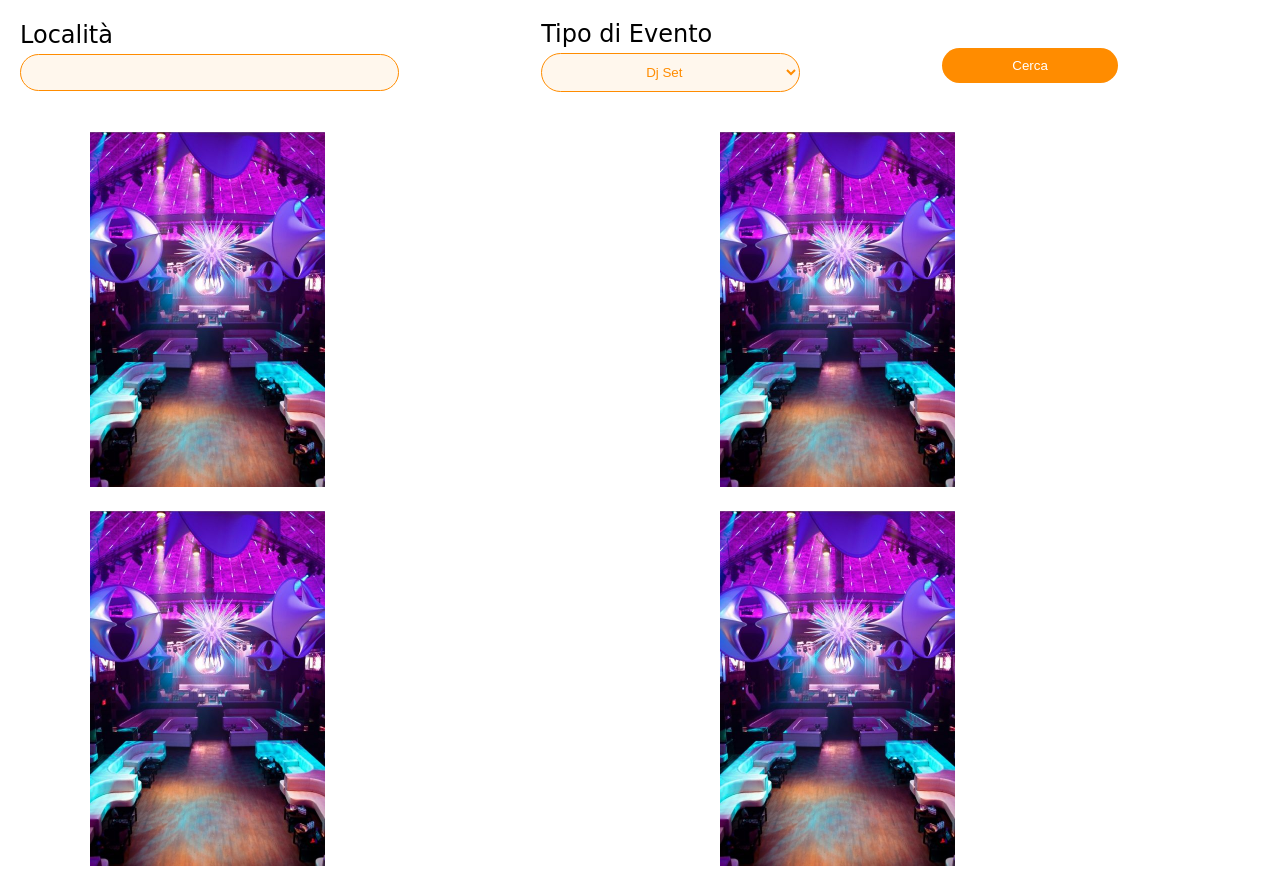
After one commit to tonylm00/BEvent, a Flask app: template BEvent_app/templates/RicercaEvento.html in a window 1280 px wide. The commit adds this page. Run offline with Flask 3, Linux system fonts and the light colour scheme; the template is opened without the code that fills it, so the values that code supplies are empty.

Commit message:
Fatta css e HTML di Ricerca Evento

```diff
--- /dev/null
+++ b/BEvent_app/static/style/RicercaEvento.css
@@ -0,0 +1,76 @@
+body {
+    font-family: 'Arial', sans-serif;
+    margin: 0;
+    padding: 0;
+}
+.search-container{
+    display: flex;
+    flex-direction: column;
+    align-items: center;
+    margin: 20px;
+}
+.search-label{
+    font-size: 24px;
+    font-family: 'Brush Script MT',cursive;
+    margin-bottom: 5px;
+}
+.search-group {
+  display: flex;
+  flex-direction: column;
+  align-items: flex-start; /* Allinea gli elementi a sinistra */
+  margin-right: 10px; /* Distanza tra i gruppi di ricerca */
+  flex-grow: 1; /* Aggiungi spazio tra i gruppi di ricerca */
+}
+.search-bar {
+  display: flex;
+  align-items: center; /* Centra gli elementi verticalmente */
+  padding: 20px;
+  background-color: white;
+  border-radius: 25px;
+}
+.search-group {
+  display: flex;
+  flex-direction: column;
+  align-items: flex-start;
+  margin-right: 20px; /* Aggiungi spazio tra i gruppi di ricerca */
+}
+
+
+.search-input, .search-select {
+  flex-grow: 1; /* Permette al campo di input di crescere e riempire lo spazio disponibile */
+  padding: 10px 100px;/* Aumenta il padding per ingrandire l'input */
+  border: 1px solid darkorange;
+  border-radius: 20px;
+  background-color: #FFF7ED;
+  color: darkorange;
+  margin-right: auto;
+}
+
+
+.search-button {
+  padding: 10px 70px;
+  background-color: darkorange;
+  color: white;
+  border: none;
+  border-radius: 20px;
+  cursor: pointer;
+  white-space: nowrap;
+  margin-top: auto;
+  flex-grow: 0;
+}
+
+.gallery {
+    display: flex;
+    flex-wrap: wrap;
+    justify-content: space-around;
+    padding: 10px;
+}
+
+.poster {
+    margin: 10px;
+}
+
+.poster img {
+    width: 50%; /* Adatta questo valore per un corretto layout */
+    height: auto;
+}
--- /dev/null
+++ b/BEvent_app/templates/RicercaEvento.html
@@ -0,0 +1,47 @@
+<!DOCTYPE html>
+<html lang="en">
+<head>
+    <meta charset="UTF-8">
+    <title>Ricerca Evento</title>
+    <link rel="stylesheet"  type="text/css" href="../static/style/RicercaEvento.css">
+</head>
+<body>
+    <div class="search-bar">
+        <div class="search-group">
+            <label for="search-input" class="search-label">Località</label>
+            <input type="text" id="search-input" class="search-input">
+        </div>
+        <div class="search-group">
+            <label for="tipo-evento-select" class="search-label">Tipo di Evento</label>
+            <select id="tipo-evento-select" class="search-select">
+                <option value="dj-set">Dj Set</option>
+                <!-- Altre opzioni qui -->
+            </select>
+        </div>
+
+        <div class="search-group">
+            <br>
+             <button class="search-button">Cerca</button>
+        </div>
+    </div>
+
+    <div class="gallery">
+        <!-- Ripeti questo blocco per ogni immagine -->
+        <div class="poster">
+            <img src="../static/images/Cerca.jpg" alt="Poster evento">
+        </div>
+        <div class="poster">
+            <img src="../static/images/Cerca.jpg" alt="Poster evento">
+        </div>
+        <div class="poster">
+            <img src="../static/images/Cerca.jpg" alt="Poster evento">
+        </div>
+        <div class="poster">
+            <img src="../static/images/Cerca.jpg" alt="Poster evento">
+        </div>
+
+        <!-- Altri poster qui -->
+    </div>
+
+</body>
+</html>
```
Also changed, not shown: BEvent_app/templates/Registrazione.html (+6 -6 lines).
